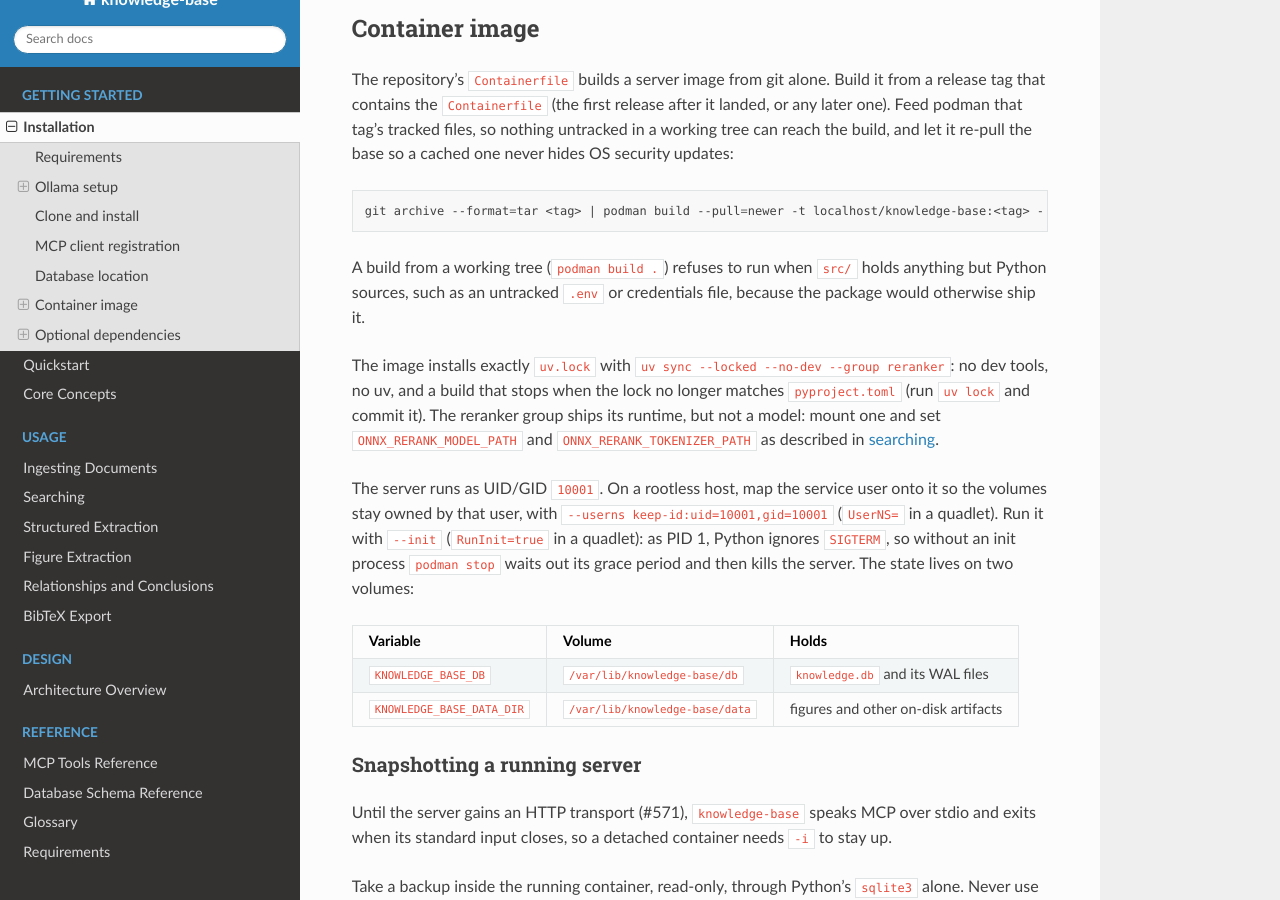
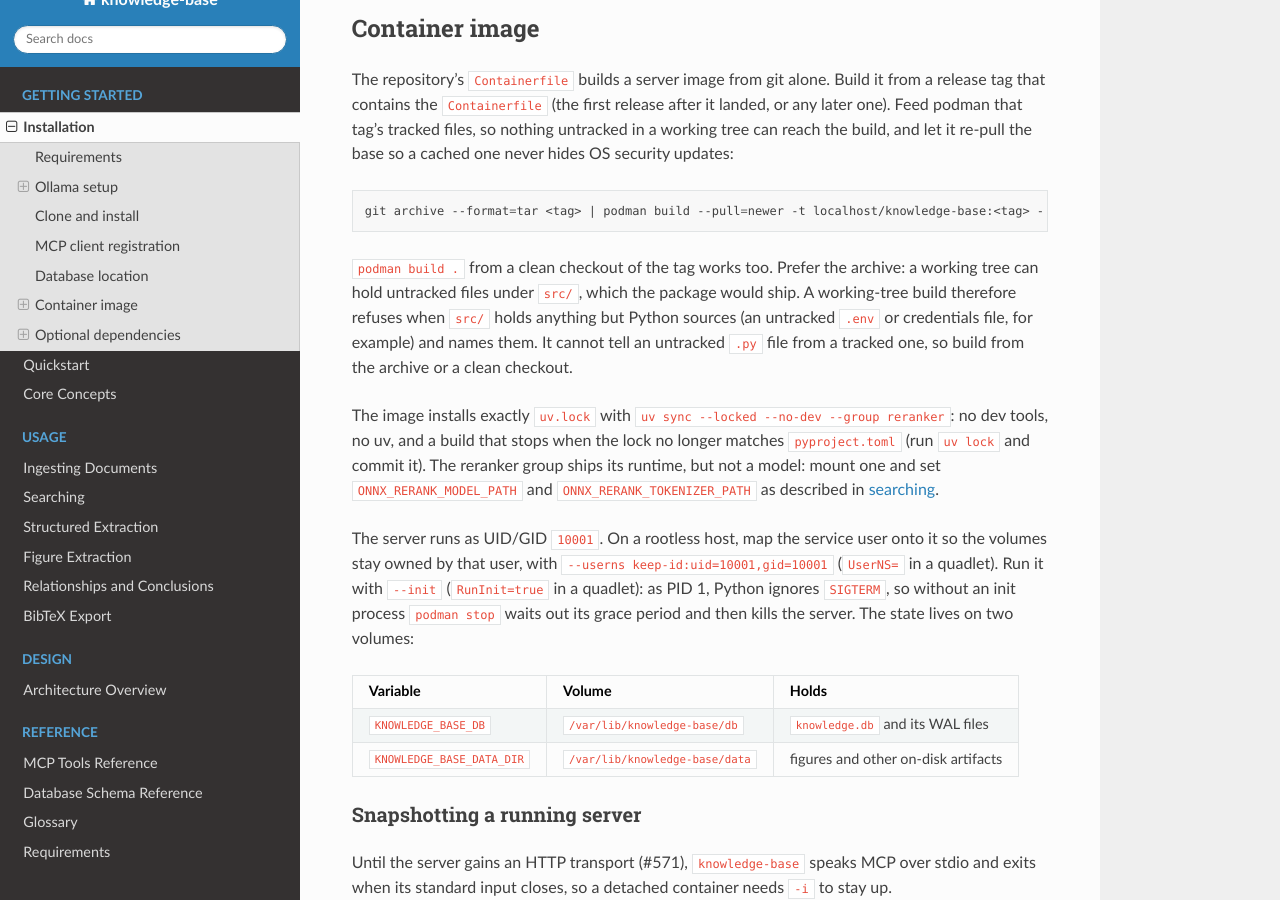
Before and after one commit to dutiona/knowledge-base, a Sphinx documentation site: the page built from docs/getting-started/installation.md, in a window 1280 px wide and 900 px high, scrolled down 2259 px. Built offline with Sphinx 7.4.7 and the Read the Docs theme 3.1.0, drawn with Linux system fonts in a browser that asks for light colours.

Commit message:
docs(install): state both supported builds and the working-tree limit
The archive build is the recommended one, and a clean checkout's
`podman build .` works too, as #570 requires. A working-tree build
refuses non-Python files under src/ but cannot tell an untracked .py
from a tracked one, so the docs say to build from the archive or a
clean checkout.

````diff
--- a/docs/getting-started/installation.md
+++ b/docs/getting-started/installation.md
@@ -107,8 +107,10 @@ updates:
 git archive --format=tar <tag> | podman build --pull=newer -t localhost/knowledge-base:<tag> -
 ```
 
-A build from a working tree (`podman build .`) refuses to run when `src/` holds anything but Python sources, such as an
-untracked `.env` or credentials file, because the package would otherwise ship it.
+`podman build .` from a clean checkout of the tag works too. Prefer the archive: a working tree can hold untracked
+files under `src/`, which the package would ship. A working-tree build therefore refuses when `src/` holds anything but
+Python sources (an untracked `.env` or credentials file, for example) and names them. It cannot tell an untracked `.py`
+file from a tracked one, so build from the archive or a clean checkout.
 
 The image installs exactly `uv.lock` with `uv sync --locked --no-dev --group reranker`: no dev tools, no uv, and a
 build that stops when the lock no longer matches `pyproject.toml` (run `uv lock` and commit it). The
````
Also changed, not shown: 1 other file.
